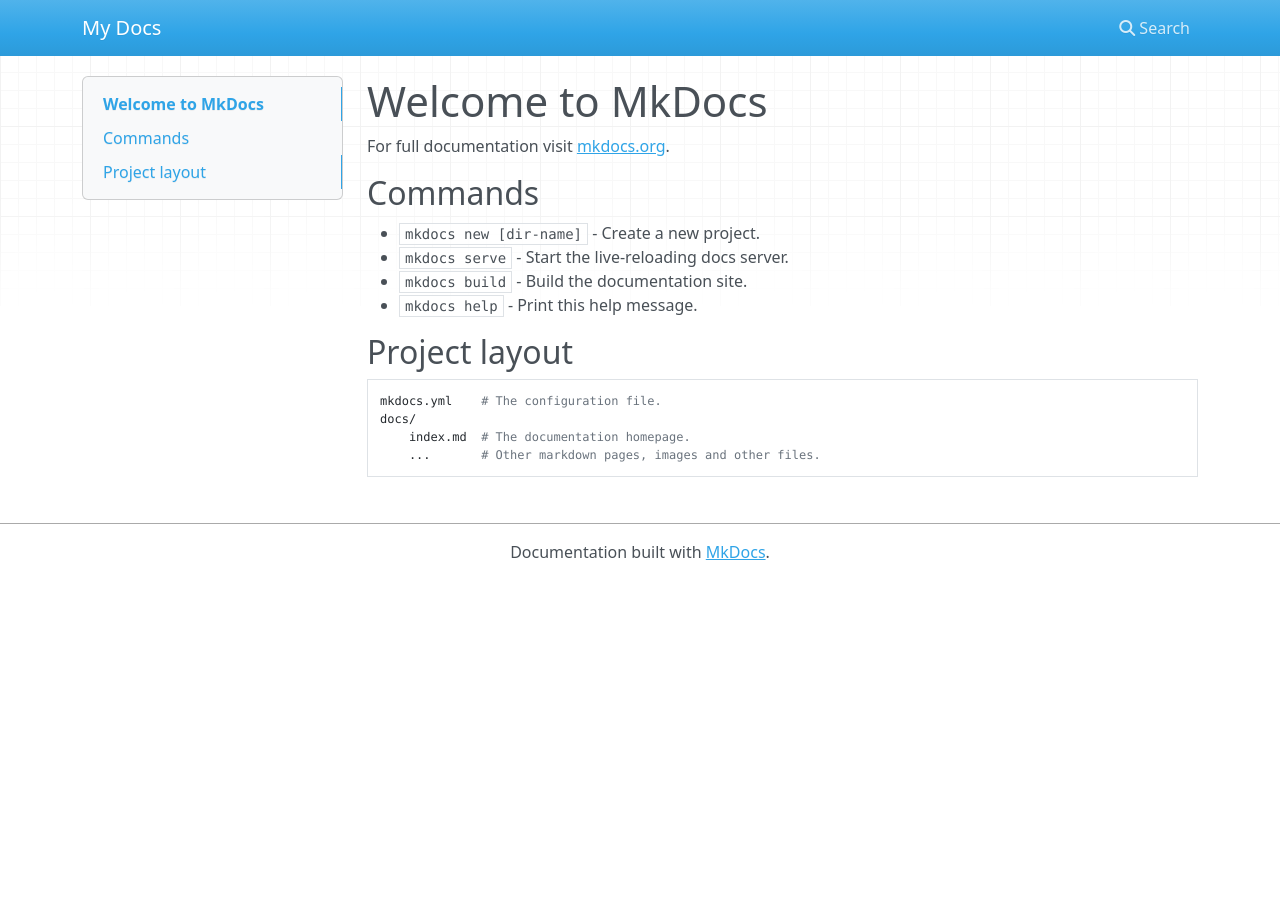
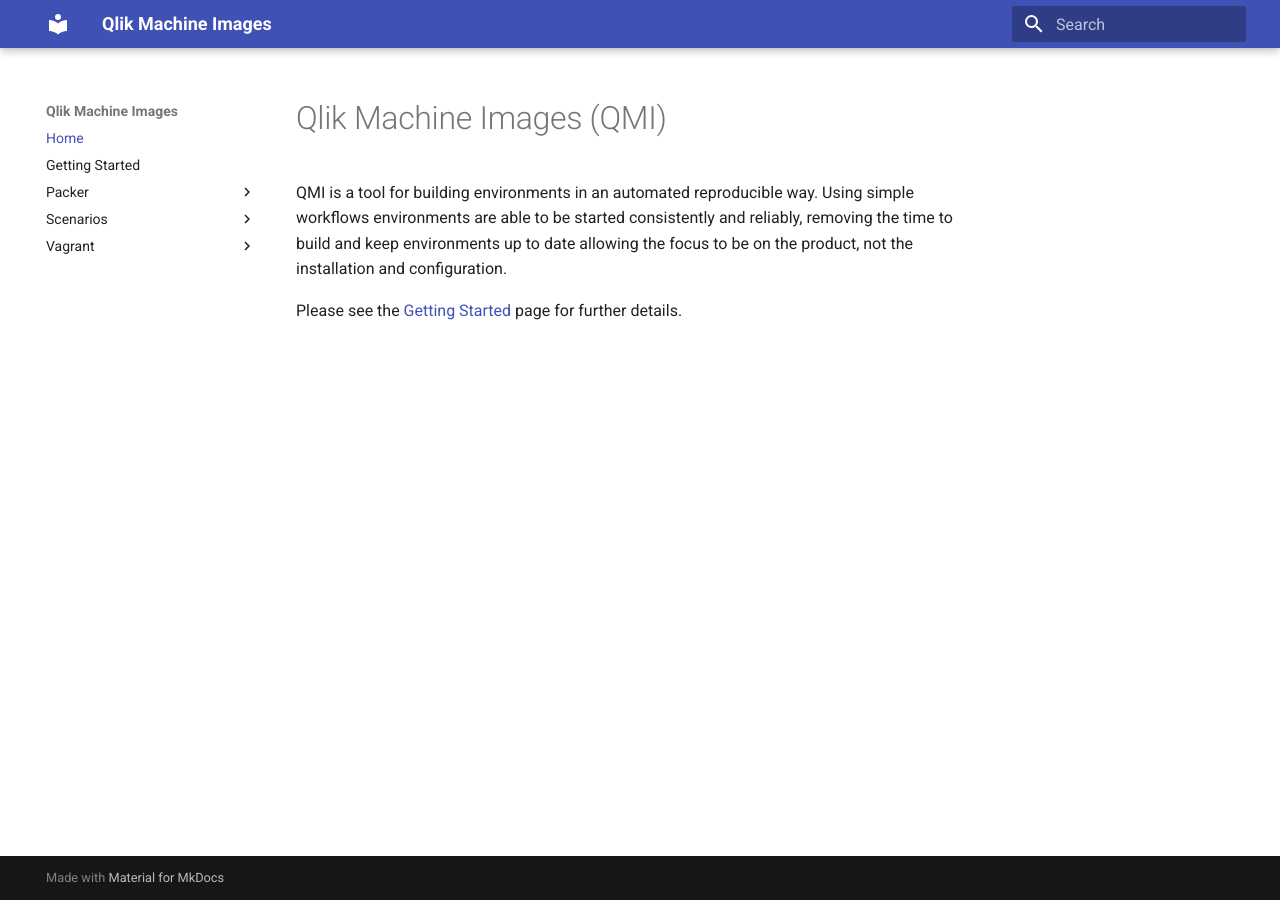
Before and after one commit to Qlik-Partner-Tools/qmi-documentation, an MkDocs documentation site: the page built from docs/index.md, in a window 1280 px wide. Built offline with MkDocs 1.6.1 and Material for MkDocs 9.7.7, drawn with Linux system fonts in a browser that asks for light colours; nearby versions of some CDN libraries; old or Windows-style settings are respelled for this version of MkDocs.

Commit message:
documentation

```diff
--- a/docs/index.md
+++ b/docs/index.md
@@ -1,17 +1,5 @@
-# Welcome to MkDocs
+# Qlik Machine Images (QMI)
 
-For full documentation visit [mkdocs.org](http://mkdocs.org).
+QMI is a tool for building environments in an automated reproducible way.  Using simple workflows environments are able to be started consistently and reliably, removing the time to build and keep environments up to date allowing the focus to be on the product, not the installation and configuration.
 
-## Commands
-
-* `mkdocs new [dir-name]` - Create a new project.
-* `mkdocs serve` - Start the live-reloading docs server.
-* `mkdocs build` - Build the documentation site.
-* `mkdocs help` - Print this help message.
-
-## Project layout
-
-    mkdocs.yml    # The configuration file.
-    docs/
-        index.md  # The documentation homepage.
-        ...       # Other markdown pages, images and other files.
+Please see the [Getting Started](getting-started.md) page for further details.
--- a/mkdocs.yml
+++ b/mkdocs.yml
@@ -1 +1,20 @@
-site_name: My Docs
+site_name: Qlik Machine Images
+theme:
+  name: 'material'
+pages:
+- Home: 'index.md'
+- Getting Started: 'getting-started.md'
+- Packer:
+  - 'What is Packer': 'packer/introduction.md'
+  - 'Packer repository': 'packer/packer-repo.md'
+  - 'Building the image': 'packer/building-the-image.md'
+- Scenarios:
+  - 'What are scenarios': 'scenarios/introduction.md'
+  - 'Anatomy of a scenario': 'scenarios/anatomy-of-a-scenario.md'
+  - 'Scenario.json': 'scenarios/scenario-json.md'
+  - 'Vagrantfile': 'scenarios/vagrantfile.md'
+  - 'Readme.md': 'scenarios/readme-md.md'
+  - 'Provisioner Scripts': 'scenarios/scripts.md'
+  - 'Files Folder': 'scenarios/files.md'
+- Vagrant:
+  - 'What is Vagrant': 'vagrant/introduction.md'
```
Also changed, not shown: docs/getting-started.md (added, +29 -0 lines), docs/packer/building-the-image.md (added, +35 -0 lines), docs/packer/introduction.md (added, +29 -0 lines), docs/packer/packer-repo.md (added, +11 -0 lines), docs/scenarios/anatomy-of-a-scenario.md (added, +19 -0 lines), docs/scenarios/files.md (added, +13 -0 lines), docs/scenarios/introduction.md (added, +10 -0 lines), docs/scenarios/readme-md.md (added, +35 -0 lines), docs/scenarios/scenario-json.md (added, +30 -0 lines), docs/scenarios/scripts.md (added, +25 -0 lines), docs/scenarios/vagrantfile.md (added, +51 -0 lines), docs/img/packer-checksum.png (added), docs/img/packer-repo.png (added), docs/img/packer-variables.png (added), 4 more files.
